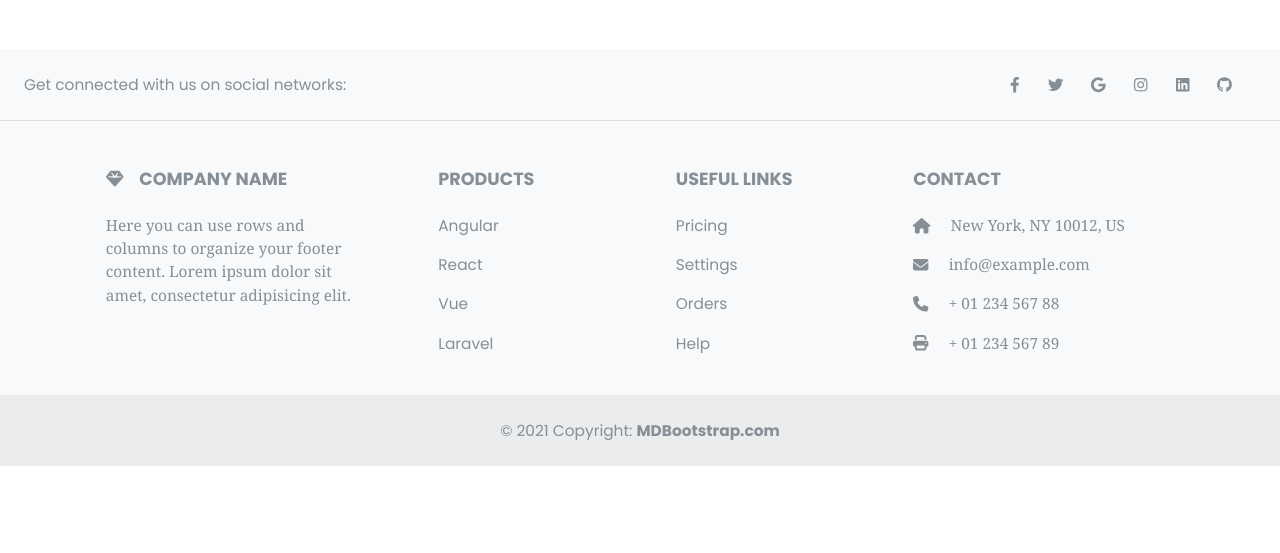
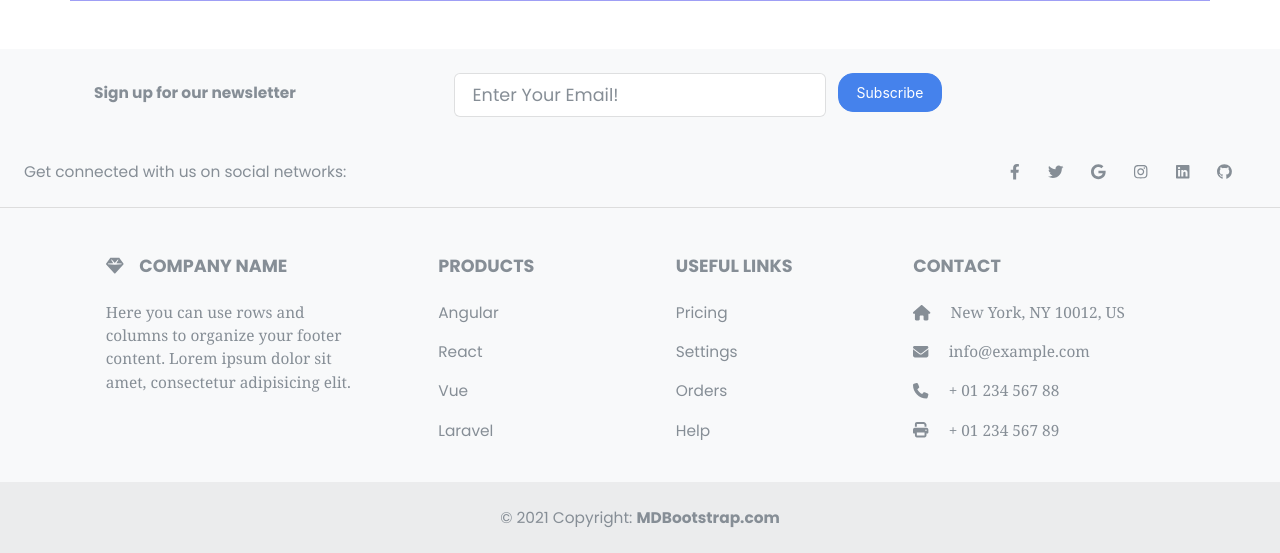
Before and after one commit to sirgama/Tasker, a Django app: page / in a window 1280 px wide. Shown: the part 3103-3656 px from the top of the page. Before the commit the page ends 3569 px from the top, so only its background shows below. Run offline with Django 4.2, Linux system fonts and the light colour scheme; some libraries are stand-ins or nearby versions.

Commit message:
create newsletter signup section

```diff
--- a/static/css/home.css
+++ b/static/css/home.css
@@ -113,7 +113,9 @@ ul li a:hover::after {
 }
 
 
-
+.bll{
+  background-color: rgba(110, 110, 240, 0.658);
+}
 
 
 
--- a/templates/core/home.html
+++ b/templates/core/home.html
@@ -144,10 +144,7 @@
         <h3 class="fw-bold mb-5 mt-5">
           Get started with Tasker.
         </h3>
-        <p class="">
-          Tasker gives you reports and updates to help you make meaningful and
-          smart plans & schedules..
-        </p>
+        <a href="#" class="button-50">Create Account</a>
       </div>
       <div class="col-md-4">
         <img src="{% static 'assets/dash1.svg' %}" class="img-fluid mt-5 mb-5" alt="" />
@@ -165,6 +162,50 @@
 
 <!-- Footer -->
 <footer class="text-center text-lg-start bg-light text-muted">
+
+  <div class="container p-4 pb-0">
+
+    <form action="">
+      <!--Grid row-->
+      <div class="row row-cols-1 row-cols-md-3">
+        <!--Grid column-->
+        <div class="col">
+          <div class="col-auto mb-4 mb-md-0">
+            <p class="pt-2">
+              <strong>Sign up for our newsletter</strong>
+            </p>
+          </div>
+        </div>
+        <div class="col">
+          <div class="row mb-1">
+            <input type="email" class="form-control" id="inputEmail1" placeholder="Enter Your Email!">
+
+          </div>
+        </div>
+        <div class="col">
+          <div class="col-auto mb-4 mb-md-0">
+            <!-- Submit button -->
+            <button type="submit" class="btn btn-primary mb-4">
+              Subscribe
+            </button>
+          </div>
+        </div>
+        <!--Grid column-->
+
+        <!--Grid column-->
+
+        <!--Grid column-->
+
+        <!--Grid column-->
+
+        <!--Grid column-->
+      </div>
+      <!--Grid row-->
+    </form>
+  </div>
+  <!-- Grid container -->
+
+
   <!-- Section: Social media -->
   <section class="d-flex justify-content-center justify-content-lg-between p-4 border-bottom">
     <!-- Left -->
```
